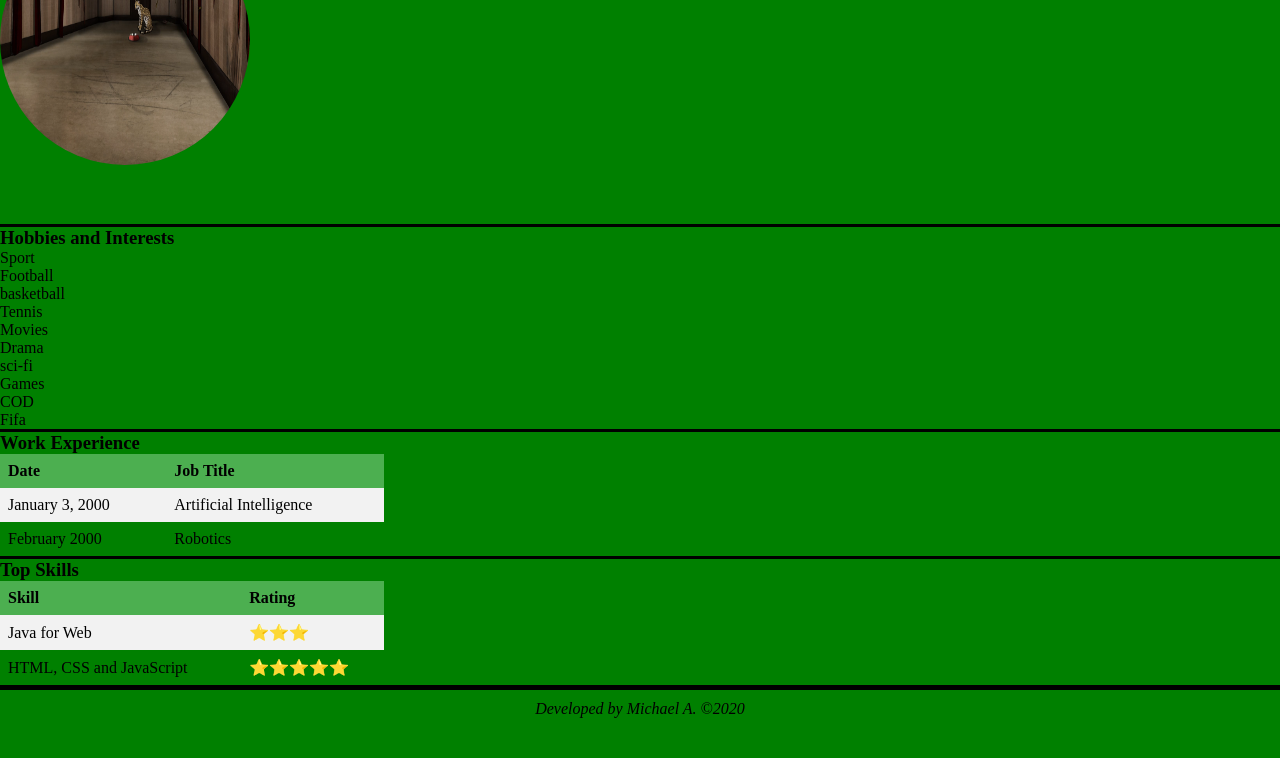
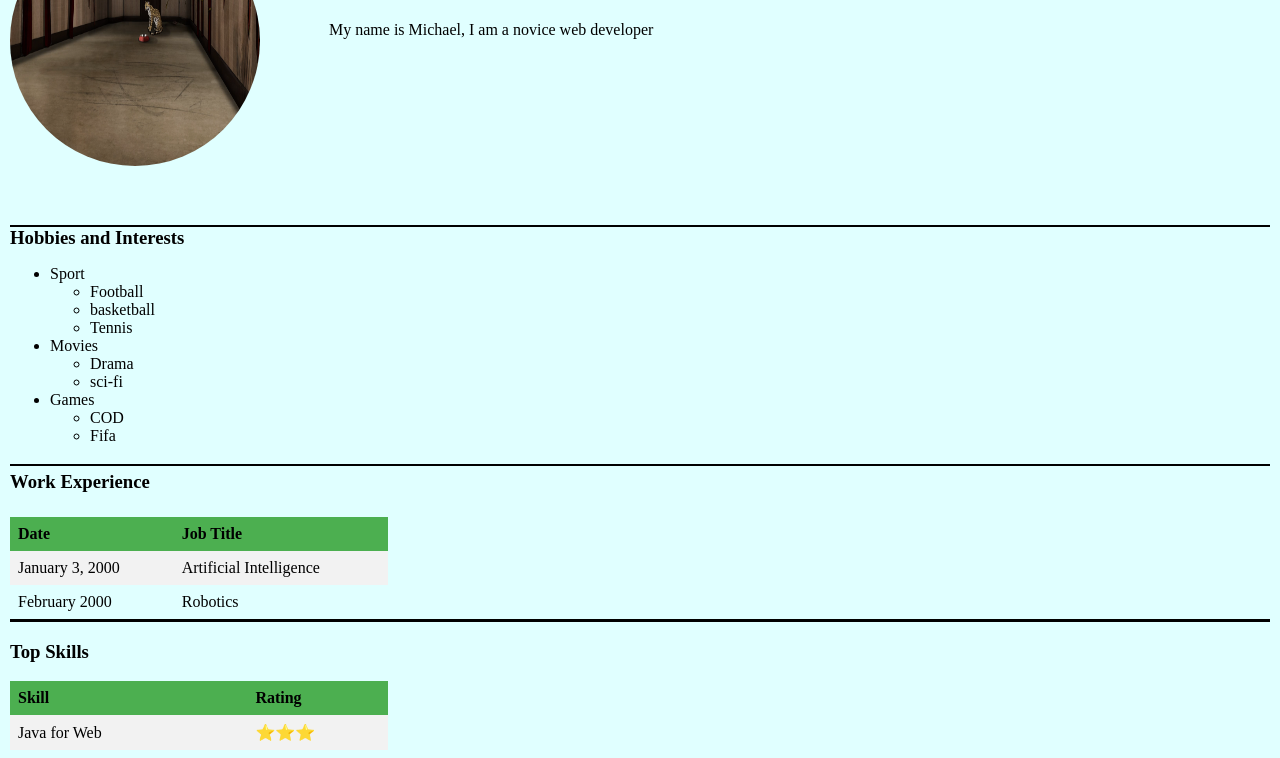
Before and after one commit to MichaelAlemayehu1/MyCV, a plain HTML site: page index.html in a window 1280 px wide. Shown: the part 216-974 px from the top of the page. Before the commit the page ends 944 px from the top, so only its background shows below. Drawn offline with Linux system fonts and the light colour scheme.

Commit message:
small changes to home page

```diff
--- a/asset/css/contact style.css
+++ b/asset/css/contact style.css
@@ -6,6 +6,12 @@
     body {
         background-color: green;
     }
+
+}
+body{
+    background-color:lightcyan;
+    /* border: solid 10px lightsalmon; */
+    margin: 10px;
 }
 body>ul.nav{
     display: -webkit-flex;
@@ -39,7 +45,10 @@ table{
     margin-bottom: 10px;
 
 }
+h3{
+    padding-bottom: 5px;
 
+}
 th, td{
     text-align: left;
     padding: 10px;
--- a/asset/css/style2.css
+++ b/asset/css/style2.css
@@ -1,12 +1,17 @@
-*{
+/* *{
     padding: 0%;
     margin:0%;
-}
+} */
 @media screen and (min-width: 480px) {
     body {
         background-color: green;
+    }}
+
+    body{
+        background-color:lightcyan;
+        /* border: solid 10px lightsalmon; */
+        margin: 10px;
     }
-}
 body>ul.nav{
     display: -webkit-flex;
     display: flex;
@@ -34,6 +39,7 @@ body>ul.nav>li>a{
     text-decoration: none;
 }
 
+
 img{
         float: left;
         width:250px;
@@ -44,10 +50,13 @@ img{
 
 }
 
-.clear{
+h3.clear{
     clear: both;
-    border-top: solid 3px;
-    border-bottom: solid 3px;
+    border-top: solid 2px;
+    margin-bottom: 5px;
+}
+ul.s{
+    list-style-type: square;
 }
 
 .work{
@@ -71,5 +80,6 @@ th{
 }
 
 .skills{
+    padding-bottom: 5px;
     border-bottom:solid;
 }
--- a/asset/css/stylle.css
+++ b/asset/css/stylle.css
@@ -7,6 +7,7 @@
         background-color: green;
     }
 }
+
 .gheading{
     text-transform: uppercase;
     font-style: italic;
@@ -17,6 +18,11 @@
     padding-top:10px;
     padding-bottom: 20px;
 
+    }
+    body{
+        background-color:lightcyan;
+        /* border: solid 10px lightsalmon; */
+        margin: 10px;
     }
 
 
--- a/index.html
+++ b/index.html
@@ -33,22 +33,22 @@
         <!-- head -->
 
 
-         <div class="clear"><h3>Hobbies and Interests</h3>
+         <h3 class="clear">Hobbies and Interests</h3>
             <ul>
-                <li>Sport
+                <li class="s">Sport
                     <ul class="sport">
                         <li>Football</li>
                         <li>basketball</li>
                         <li>Tennis</li>
                     </ul>
                 </li>
-                <li>Movies
+                <li class="s">Movies
                     <ul>
                         <li>Drama</li>
                         <li>sci-fi</li>
                     </ul>
                 </li>
-                <li>Games
+                <li class="s">Games
                     <ul>
                         <li>COD</li>
                         <li>Fifa</li>
@@ -56,7 +56,7 @@
                 </li>
             </ul></div>
 
-            <h3>Work Experience</h3>
+            <h3 style="border-top: solid 2px; padding-top: 5px; padding-bottom: 5px; ">Work Experience</h3>
         <div class="work">
 
         <table>
@@ -79,7 +79,7 @@
         </div>
 
 
-        <h3>Top Skills</h3>
+        <h3 class="top">Top Skills</h3>
         <!-- Tables -->
         <div class="skills">
             <table>
@@ -106,7 +106,7 @@
 
         <p style=" text-align: center;
         padding: 10px;
-        border-top: solid 2px;
+
         font-style: italic;">Developed by Michael A. &copy;2020 </p>
     </body>
 </html>
```
Also changed, not shown: asset/css/style.css (+2 -8 lines).
